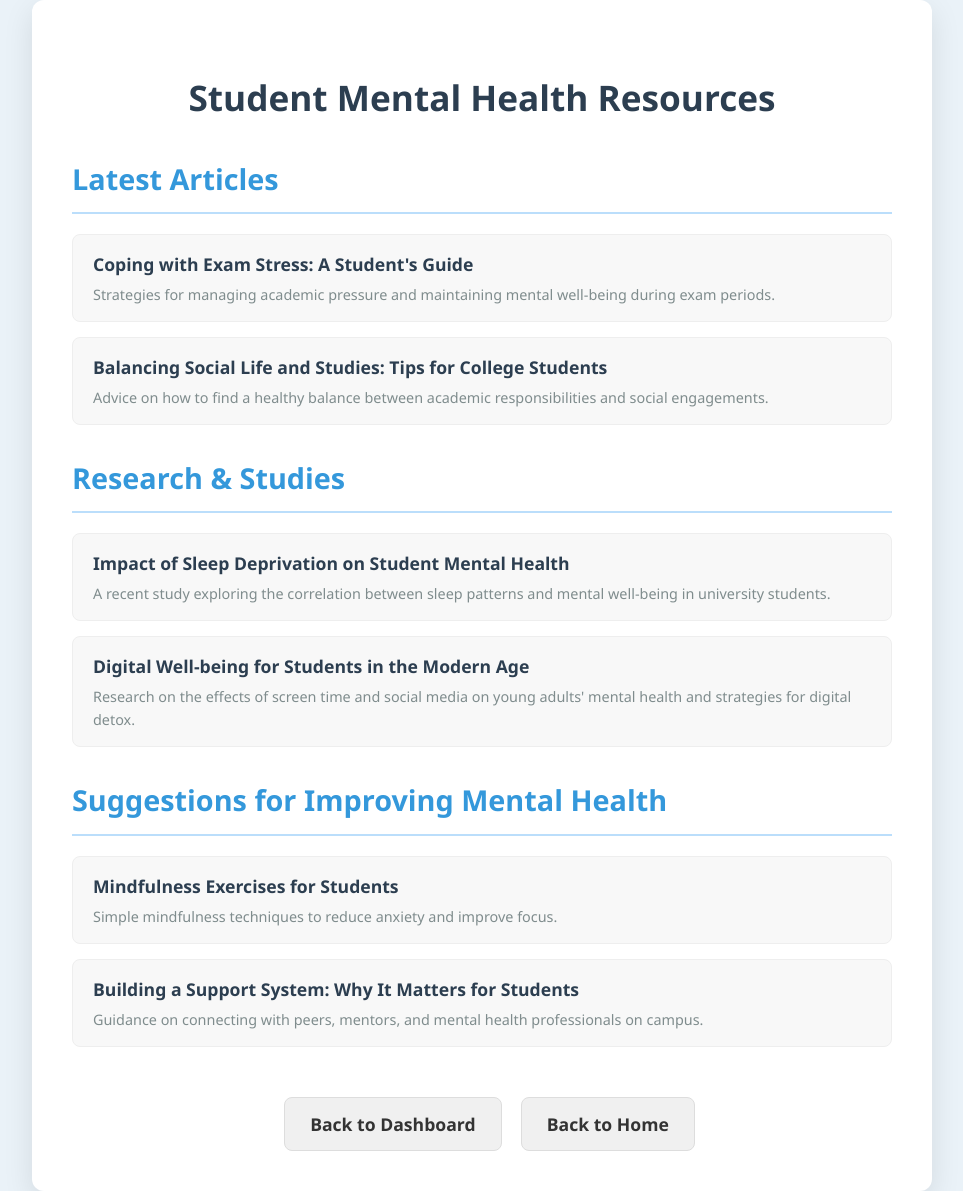
After one commit to gotlate/MindCare_CC, a Flask app: page /student_resources in a window 1280 px wide. The commit adds this page. Shown: the whole page, without its empty margins (158-1121 px from the left). Run offline with Flask 3, Linux system fonts and the light colour scheme; parts of the project's set-up code (start-up, migrations or seed data) failed here and were passed over.

Commit message:
major changes

```diff
--- a/app.py
+++ b/app.py
@@ -12,6 +12,7 @@ sys.path.append(os.path.abspath(os.path.join(os.path.dirname(__file__), 'models'
 # Construct absolute paths to the model files and load them globally
 base_dir = os.path.dirname(os.path.abspath(__file__))
 models_dir = os.path.join(base_dir, 'models')
+data_dir = os.path.join(base_dir, 'data')
 
 try:
     student_model_path = os.path.join(models_dir, 'best_model_students.pkl')
@@ -166,63 +167,36 @@ degree_map = {
     "ENVIRONMENTAL SCIENTIST": ["B.Sc Environmental Science", "M.Sc Environmental Science"],
     "AGRICULTURIST": ["B.Sc Agriculture", "M.Sc Agriculture"],
     "FOOD SCIENTIST": ["B.Tech Food Technology", "M.Tech Food Technology"],
-    "NUTRITIONIST": ["B.Sc Nutrition", "M.Sc Nutrition"],
-    "DIETITIAN": ["B.Sc Dietetics", "M.Sc Dietetics"],
-    "SPORTS SCIENTIST": ["B.Sc Sports Science", "M.Sc Sports Science"],
-    "FORENSIC SCIENTIST": ["B.Sc Forensic Science", "M.Sc Forensic Science"],
-    "ARCHAEOLOGIST": ["B.A Archaeology", "M.A Archaeology"],
-    "CURATOR": ["M.A Museology"],
-    "CONSERVATIONIST": ["M.Sc Conservation"],
-    "URBAN PLANNER": ["B.Plan", "M.Plan"],
-    "LANDSCAPE ARCHITECT": ["B.L.Arch", "M.L.Arch"],
-    "TOUR GUIDE": ["Diploma in Tourism", "B.A Tourism"],
-    "HOTEL MANAGER": ["BHM", "Diploma in Hotel Management"],
-    "EVENT MANAGER": ["BBA Event Management", "Diploma in Event Management"],
-    "PUBLIC RELATIONS OFFICER": ["Bachelors in Mass Communication", "PG Diploma in PR"],
-    "ADVERTISING PROFESSIONAL": ["Bachelors in Advertising", "PG Diploma in Advertising"],
-    "FILMMAKER": ["B.A Film Studies", "Diploma in Filmmaking"],
-    "PHOTOGRAPHER": ["BFA Photography", "Diploma in Photography"],
-    "EDITOR": ["B.A English", "Diploma in Editing"],
-    "TRANSLATOR": ["B.A Linguistics", "Diploma in Translation"],
-    "TECHNICAL WRITER": ["B.Tech", "B.Sc", "B.A English"],
-    "WEB DEVELOPER": ["B.Tech CS", "BCA", "MCA", "Diploma in Web Development"],
-    "DATA SCIENTIST": ["B.Tech CS", "M.Sc Data Science", "B.Sc Statistics"],
-    "CYBERSECURITY ANALYST": ["B.Tech CS", "M.Tech Cybersecurity", "B.Sc IT"],
-    "CLOUD ENGINEER": ["B.Tech CS", "M.Tech Cloud Computing"],
-    "NETWORK ENGINEER": ["B.Tech ECE", "CCNA", "CCNP"],
-    "ROBOTICS ENGINEER": ["B.Tech Robotics", "M.Tech Robotics"],
-    "AEROSPACE ENGINEER": ["B.Tech Aerospace", "M.Tech Aerospace"],
-    "MARINE ENGINEER": ["B.Tech Marine", "ME Marine"],
-    "BIOTECHNOLOGIST": ["B.Tech Biotechnology", "M.Tech Biotechnology"],
-    "GENETICIST": ["B.Sc Genetics", "M.Sc Genetics", "PhD Genetics"],
-    "MICROBIOLOGIST": ["B.Sc Microbiology", "M.Sc Microbiology"],
-    "BIOCHEMIST": ["B.Sc Biochemistry", "M.Sc Biochemistry"],
-    "ZOOLOGIST": ["B.Sc Zoology", "M.Sc Zoology"],
-    "BOTANIST": ["B.Sc Botany", "M.Sc Botany"],
-    "ECOLOGIST": ["B.Sc Ecology", "M.Sc Ecology"],
-    "METEOROLOGIST": ["B.Sc Meteorology", "M.Sc Meteorology"],
-    "OCEANOGRAPHER": ["B.Sc Oceanography", "M.Sc Oceanography"],
-    "ASTRONOMER": ["B.Sc Astronomy", "M.Sc Astronomy", "PhD Astronomy"],
-    "PHYSICIST": ["B.Sc Physics", "M.Sc Physics", "PhD Physics"],
-    "CHEMIST": ["B.Sc Chemistry", "M.Sc Chemistry", "PhD Chemistry"],
-    "MATHEMATICIAN": ["B.Sc Mathematics", "M.Sc Mathematics", "PhD Mathematics"],
-    "GEOPHYSICIST": ["B.Sc Geophysics", "M.Sc Geophysics"],
-    "CARTOGRAPHER": ["B.Sc Cartography", "M.Sc Cartography"],
-    "GEOMATICS ENGINEER": ["B.Tech Geomatics", "M.Tech Geomatics"],
-    "MINING ENGINEER": ["B.Tech Mining", "M.Tech Mining"],
-    "PETROLEUM ENGINEER": ["B.Tech Petroleum", "M.Tech Petroleum"],
-    "CERAMIC ENGINEER": ["B.Tech Ceramic", "M.Tech Ceramic"],
-    "TEXTILE ENGINEER": ["B.Tech Textile", "M.Tech Textile"],
-    "PLASTIC ENGINEER": ["B.Tech Plastic", "M.Tech Plastic"],
-    "FOOD TECHNOLOGIST": ["B.Tech Food Technology", "M.Tech Food Technology"],
     "DAIRY TECHNOLOGIST": ["B.Tech Dairy Technology", "M.Tech Dairy Technology"],
     "SUGAR TECHNOLOGIST": ["B.Tech Sugar Technology", "M.Tech Sugar Technology"],
     "LEATHER TECHNOLOGIST": ["B.Tech Leather Technology", "M.Tech Leather Technology"]
 }
 
+# --- Resource Loading Functions ---
+def load_resources(resource_type):
+    file_path = os.path.join(data_dir, f'{resource_type}_resources.json')
+    try:
+        with open(file_path, 'r') as f:
+            return json.load(f)
+    except FileNotFoundError:
+        print(f"Error: {file_path} not found.")
+        return {}
+    except json.JSONDecodeError:
+        print(f"Error: Could not decode JSON from {file_path}.")
+        return {}
+
+
 @app.route('/')
 def index():
     return render_template('index.html')
+
+@app.route('/student_dashboard')
+def student_dashboard():
+    return render_template('student_dashboard.html')
+
+@app.route('/professional_dashboard')
+def professional_dashboard():
+    return render_template('professional_dashboard.html')
 
 @app.route('/student_form')
 def student_form_page():
@@ -231,6 +205,16 @@ def student_form_page():
 @app.route('/professional_form')
 def professional_form_page():
     return render_template('professional_form.html', unique_cities=unique_cities, unique_professions=unique_professions)
+
+@app.route('/student_resources')
+def student_resources_page():
+    resources = load_resources('student')
+    return render_template('student_resources.html', resources=resources)
+
+@app.route('/professional_resources')
+def professional_resources_page():
+    resources = load_resources('professional')
+    return render_template('professional_resources.html', resources=resources)
 
 @app.route('/get_degrees', methods=['GET'])
 def get_degrees():
--- /dev/null
+++ b/data/student_resources.json
@@ -0,0 +1,38 @@
+{
+    "Latest Articles": [
+        {
+            "title": "Coping with Exam Stress: A Student's Guide",
+            "description": "Strategies for managing academic pressure and maintaining mental well-being during exam periods.",
+            "url": "https://example.com/student-exam-stress"
+        },
+        {
+            "title": "Balancing Social Life and Studies: Tips for College Students",
+            "description": "Advice on how to find a healthy balance between academic responsibilities and social engagements.",
+            "url": "https://example.com/student-balance"
+        }
+    ],
+    "Research & Studies": [
+        {
+            "title": "Impact of Sleep Deprivation on Student Mental Health",
+            "description": "A recent study exploring the correlation between sleep patterns and mental well-being in university students.",
+            "url": "https://example.com/student-sleep-research"
+        },
+        {
+            "title": "Digital Well-being for Students in the Modern Age",
+            "description": "Research on the effects of screen time and social media on young adults' mental health and strategies for digital detox.",
+            "url": "https://example.com/student-digital-wellbeing"
+        }
+    ],
+    "Suggestions for Improving Mental Health": [
+        {
+            "title": "Mindfulness Exercises for Students",
+            "description": "Simple mindfulness techniques to reduce anxiety and improve focus.",
+            "url": "https://example.com/student-mindfulness"
+        },
+        {
+            "title": "Building a Support System: Why It Matters for Students",
+            "description": "Guidance on connecting with peers, mentors, and mental health professionals on campus.",
+            "url": "https://example.com/student-support-system"
+        }
+    ]
+}
--- a/static/style.css
+++ b/static/style.css
@@ -2,7 +2,7 @@ body {
     font-family: 'Segoe UI', Tahoma, Geneva, Verdana, sans-serif;
     margin: 0;
     padding: 0;
-    background-color: #f4f7f6;
+    background-color: #eaf2f8; /* Lighter blue/grey background */
     color: #333;
     display: flex;
     justify-content: center;
@@ -90,6 +90,14 @@ body {
     font-size: 1em;
     color: #555;
     line-height: 1.5;
+}
+
+/* General Section Title */
+.section-title {
+    font-size: 2.2em;
+    color: #2c3e50;
+    margin-bottom: 30px;
+    text-align: center;
 }
 
 /* Form Specific Styles */
@@ -177,15 +185,72 @@ select:focus {
     font-size: 1.5em;
     font-weight: bold;
     color: #2c3e50;
-    background-color: #e8f5e9;
+    background-color: #e3f2fd; /* Light blue background for results */
     padding: 20px;
     border-radius: 8px;
-    border: 1px solid #c8e6c9;
+    border: 1px solid #bbdefb;
+}
+
+/* Resources Page Specific Styles */
+.resources-container {
+    background-color: #ffffff;
+    padding: 40px;
+    border-radius: 12px;
+    box-shadow: 0 10px 30px rgba(0, 0, 0, 0.1);
+    max-width: 900px;
+    width: 100%;
+    box-sizing: border-box;
+    text-align: left;
+}
+
+.resource-category {
+    margin-bottom: 30px;
+}
+
+.resource-category h3 {
+    font-size: 1.8em;
+    color: #3498db;
+    border-bottom: 2px solid #bbdefb;
+    padding-bottom: 10px;
+    margin-bottom: 20px;
+}
+
+.resource-item {
+    background-color: #f8f8f8;
+    border: 1px solid #eee;
+    border-radius: 8px;
+    padding: 15px 20px;
+    margin-bottom: 15px;
+    transition: background-color 0.2s ease;
+}
+
+.resource-item:hover {
+    background-color: #f0f8ff; /* Very light blue on hover */
+}
+
+.resource-item a {
+    font-size: 1.1em;
+    color: #2c3e50;
+    text-decoration: none;
+    font-weight: bold;
+    display: block;
+    margin-bottom: 5px;
+}
+
+.resource-item a:hover {
+    color: #3498db;
+    text-decoration: underline;
+}
+
+.resource-item p {
+    font-size: 0.9em;
+    color: #7f8c8d;
+    margin: 0;
 }
 
 /* Responsive Design */
 @media (max-width: 768px) {
-    .main-container, .form-container {
+    .main-container, .form-container, .resources-container {
         padding: 20px;
         margin: 20px;
     }
--- /dev/null
+++ b/templates/student_resources.html
@@ -0,0 +1,39 @@
+<!DOCTYPE html>
+<html lang="en">
+<head>
+    <meta charset="UTF-8">
+    <meta name="viewport" content="width=device-width, initial-scale=1.0">
+    <title>MindCare - Student Resources</title>
+    <link rel="stylesheet" href="{{ url_for('static', filename='style.css') }}">
+</head>
+<body>
+    <div class="resources-container">
+        <h2 class="section-title">Student Mental Health Resources</h2>
+
+        {% if resources %}
+            {% for category, items in resources.items() %}
+                <div class="resource-category">
+                    <h3>{{ category }}</h3>
+                    {% if items %}
+                        {% for item in items %}
+                            <div class="resource-item">
+                                <a href="{{ item.url }}" target="_blank">{{ item.title }}</a>
+                                <p>{{ item.description }}</p>
+                            </div>
+                        {% endfor %}
+                    {% else %}
+                        <p>No resources found in this category.</p>
+                    {% endif %}
+                </div>
+            {% endfor %}
+        {% else %}
+            <p>No student resources available at the moment. Please check back later!</p>
+        {% endif %}
+
+        <div class="button-group" style="margin-top: 30px; text-align: center;">
+            <a href="/student_dashboard" class="button secondary">Back to Dashboard</a>
+            <a href="/" class="button secondary">Back to Home</a>
+        </div>
+    </div>
+</body>
+</html>
```
Also changed, not shown: other parts of static/style.css (+14 -10 lines), data/professional_resources.json (added, +38 -0 lines), templates/professional_dashboard.html (added, +27 -0 lines), templates/professional_resources.html (added, +39 -0 lines), templates/student_dashboard.html (added, +27 -0 lines).
